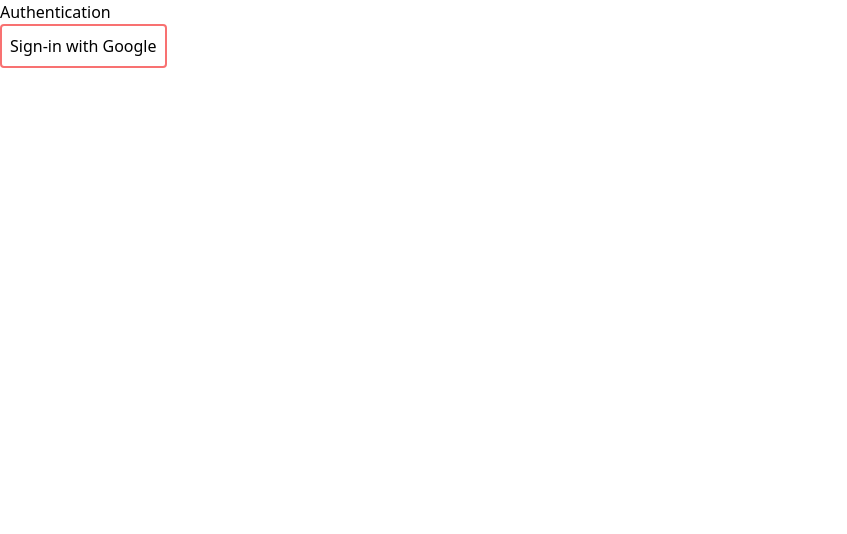
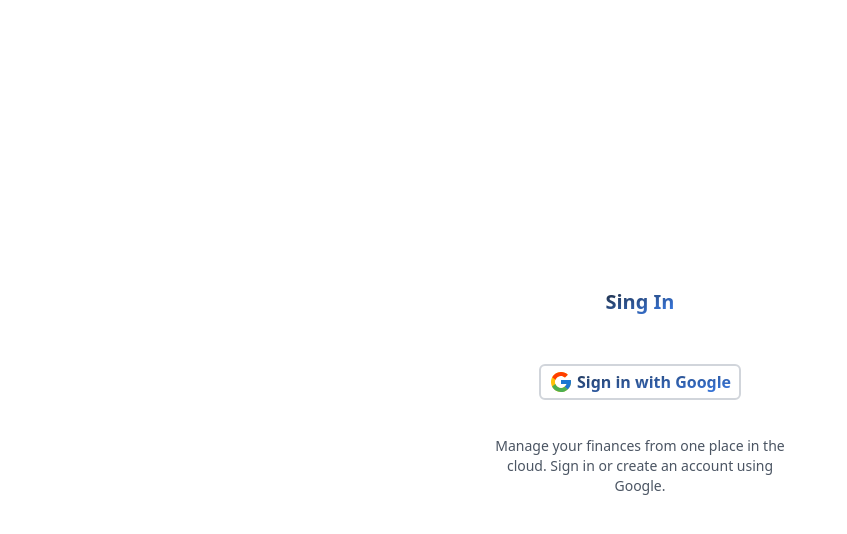
Before and after one commit to rskinnerc/cashflow, a Next.js app: page /auth in a window 1280 px wide. Shown: the top 534 px of the page, without its empty margins (0-847 px from the left). Built offline with nearby package versions, Linux system fonts and the light colour scheme; no server answers.

Commit message:
Style Auth page

```diff
--- a/pages/auth.tsx
+++ b/pages/auth.tsx
@@ -3,6 +3,7 @@ import { useRouter } from "next/router";
 import { ReactElement, useContext } from "react";
 import FirebaseContext from "../store/FirebaseContext";
 import AuthContextProvider from "../store/AuthContextProvider";
+import { FcGoogle } from "react-icons/fc";
 
 const googleProvider = new GoogleAuthProvider();
 
@@ -20,21 +21,33 @@ const Auth: NextPageWithLayout = () => {
   }
 
   return (
-    <div>
-      <h2>Authentication</h2>
-      <p>
+    <>
+      <div className="flex flex-col items-center gap-5">
+        <h2 className="text-xl font-bold text-transparent bg-clip-text bg-gradient-to-br from-gray-800 to-blue-500 mb-7">
+          Sing In
+        </h2>
         <button
-          className="rounded border-red-400 border-2 p-2"
+          className="btn flex flex-row items-center gap-1"
           onClick={signInWithGoogle}
         >
-          Sign-in with Google
+          <FcGoogle className="text-2xl" /> Sign in with Google
         </button>
-      </p>
-    </div>
+        <p className="p-4 text-center text-sm text-gray-600 sm:w-1/2 w-10/12">
+          Manage your finances from one place in the cloud. Sign in or create an
+          account using Google.
+        </p>
+      </div>
+    </>
   );
 };
 
 Auth.getLayout = function getLayout(page: ReactElement) {
-  return <AuthContextProvider guest={true}>{page}</AuthContextProvider>;
+  return (
+    <AuthContextProvider guest={true}>
+      <div className="flex flex-col justify-center items-center h-screen">
+        {page}
+      </div>
+    </AuthContextProvider>
+  );
 };
 export default Auth;
--- a/styles/globals.css
+++ b/styles/globals.css
@@ -6,4 +6,7 @@
   .btn {
     @apply py-1 px-2 font-bold text-transparent bg-clip-text bg-gradient-to-br from-gray-800 to-blue-500 border-2 border-gray-300 rounded-md;
   }
+  .btn-google {
+    @apply p-2 font-bold text-transparent bg-clip-text bg-gradient-to-br from-gray-900 to-red-700 border-2 border-red-700 rounded-md;
+  }
 }
```
